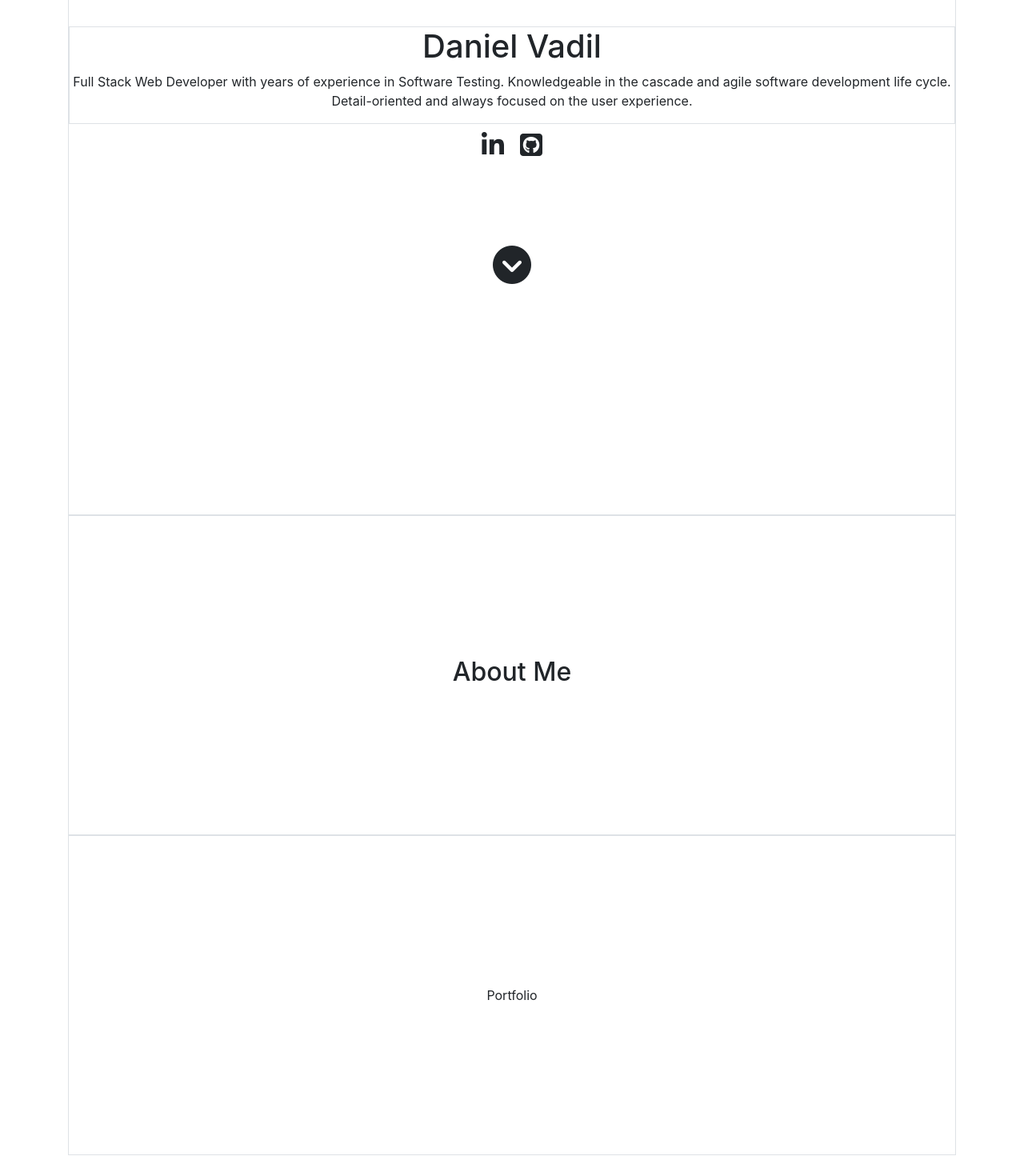
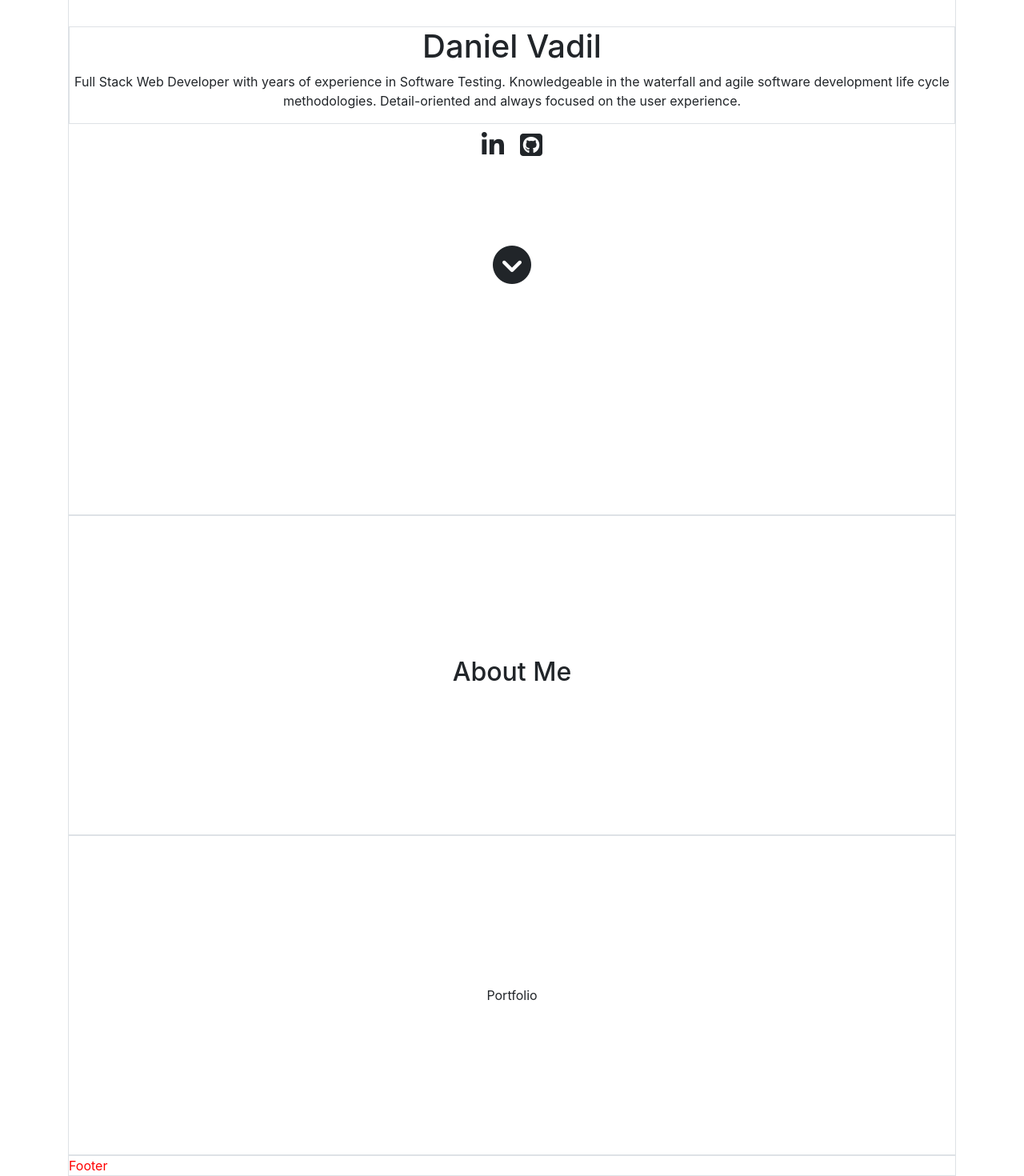
Before and after one commit to dvadz/portfolio, a React (Create React App) app: page / in a window 1280 px wide. Shown: the part 156-1626 px from the top of the page at 80% size. Before the commit the page ends 1600 px from the top, so only its background shows below. Built offline with nearby package versions, Linux system fonts and the light colour scheme.

Commit message:
created Footer

```diff
--- a/src/components/App.js
+++ b/src/components/App.js
@@ -3,12 +3,13 @@ import Home from "./Home";
 import About from "./About";
 import Navbar from "./Navbar";
 import Portfolio from "./Portfolio";
+import Footer from "./Footer";
 
 class App extends React.Component {
   state = {
     name: "Daniel Vadil",
     description:
-      "Full Stack Web Developer with years of experience in Software Testing. Knowledgeable in the cascade and agile software development life cycle. Detail-oriented and always focused on the user experience.",
+      "Full Stack Web Developer with years of experience in Software Testing. Knowledgeable in the waterfall and agile software development life cycle methodologies. Detail-oriented and always focused on the user experience.",
     about: "This is about me"
   };
 
@@ -19,6 +20,7 @@ class App extends React.Component {
         <Home name={this.state.name} description={this.state.description}></Home>
         <About></About>
         <Portfolio></Portfolio>
+        <Footer></Footer>
       </div>
     );
   }
--- /dev/null
+++ b/src/components/Footer.css
@@ -0,0 +1,3 @@
+.footer {
+  color: red;
+}
--- /dev/null
+++ b/src/components/Footer.js
@@ -0,0 +1,8 @@
+import React from "react";
+import "./Footer.css";
+
+const Footer = () => {
+  return <div className='footer border'>Footer</div>;
+};
+
+export default Footer;
```
